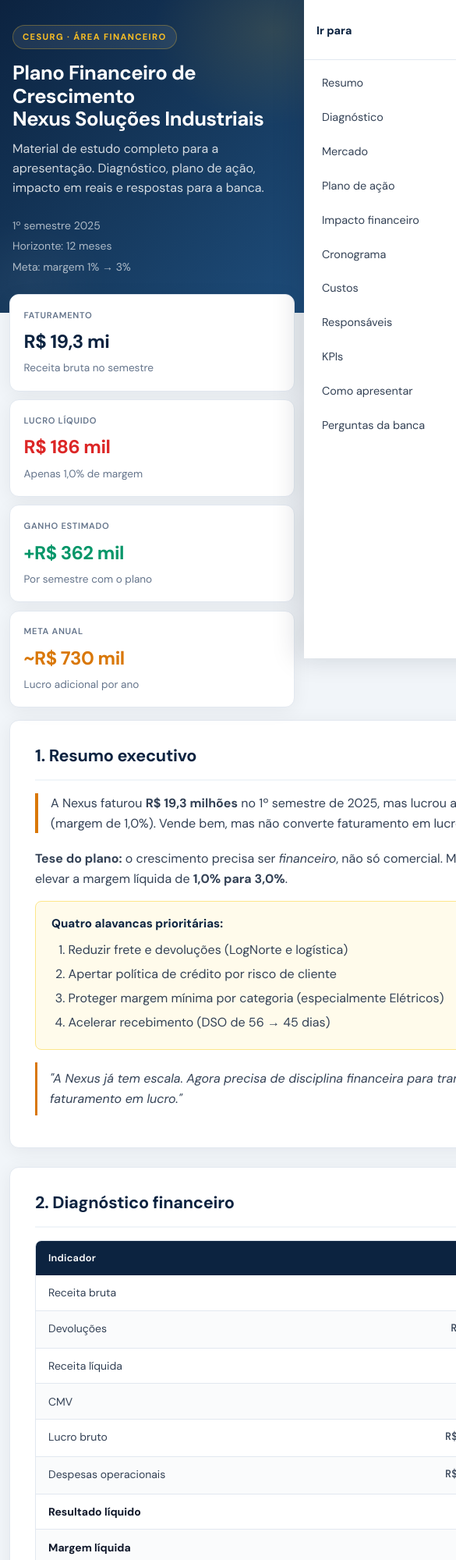
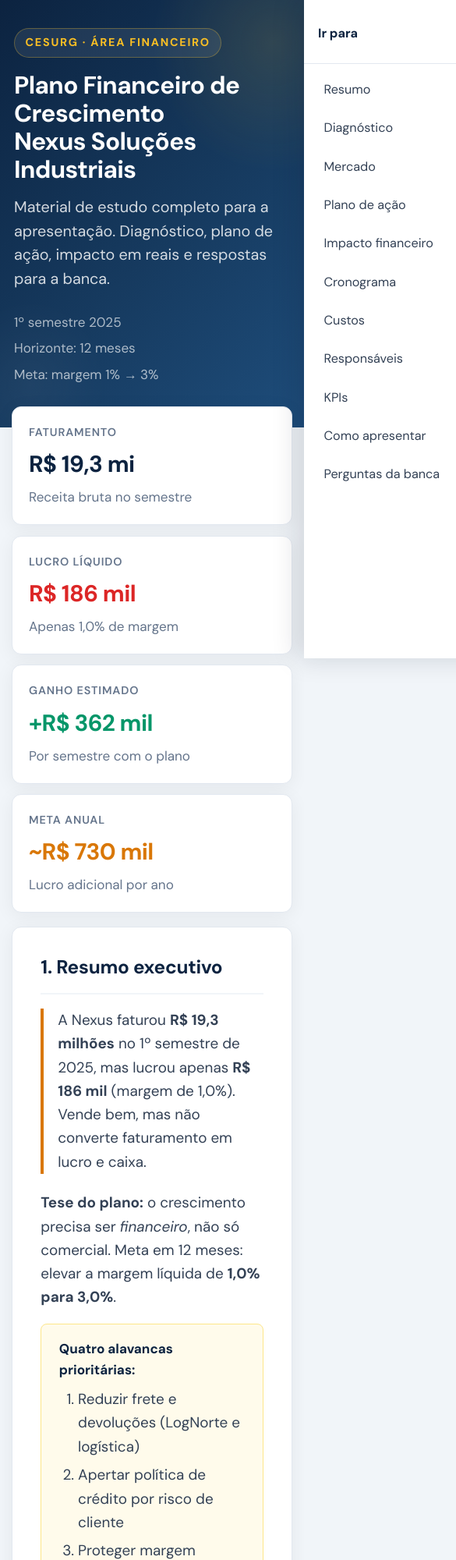
Before and after one commit to CristiancMartini/cesurg-financeiro, a plain HTML site: page index.html in a window 390 px wide. Shown: the top 2000 px of the page at 78% size, 585 px wide, since content can reach past the window. Drawn offline with Linux system fonts and the light colour scheme.

Commit message:
Fix mobile overflow with 100dvw constraint and larger fonts

```diff
--- a/chatbot.js
+++ b/chatbot.js
@@ -64,8 +64,9 @@
         transition: opacity 0.25s ease, transform 0.25s ease, visibility 0.25s;
         right: max(20px, env(safe-area-inset-right));
         bottom: calc(88px + env(safe-area-inset-bottom));
-        width: min(420px, calc(100vw - 40px));
-        height: min(620px, calc(100vh - 120px));
+        width: min(420px, calc(100dvw - 40px));
+        height: min(620px, calc(100dvh - 120px));
+        max-width: calc(100dvw - 40px);
         border-radius: 20px;
         box-shadow: 0 24px 64px rgba(12,35,64,0.28);
         border: 1px solid rgba(255,255,255,0.2);
@@ -211,16 +212,21 @@
 
       @media (max-width: 768px) {
         #nexus-chat-panel {
-          inset: 0; right: 0; bottom: 0;
-          width: 100%; height: 100%;
-          max-width: 100%; max-height: 100%;
+          inset: 0;
+          width: 100dvw;
+          height: 100dvh;
+          max-width: 100dvw;
+          max-height: 100dvh;
           border-radius: 0;
           transform: translateY(100%);
         }
         #nexus-chat-panel.open { transform: translateY(0); }
         #nexus-chat-toggle { width: 56px; height: 56px; }
-        .nexus-chat-bubble { font-size: 16px; }
-        #nexus-chat-suggestions { flex-wrap: nowrap; }
+        .nexus-chat-bubble { font-size: 17px; line-height: 1.6; }
+        #nexus-chat-header-text strong { font-size: 18px; }
+        #nexus-chat-header-text span { font-size: 14px; }
+        .nexus-suggestion { font-size: 14px; padding: 10px 16px; }
+        #nexus-chat-input { font-size: 17px; }
       }
     `;
     document.head.appendChild(css);
--- a/index.html
+++ b/index.html
@@ -2,7 +2,7 @@
 <html lang="pt-BR">
 <head>
   <meta charset="UTF-8">
-  <meta name="viewport" content="width=device-width, initial-scale=1.0">
+  <meta name="viewport" content="width=device-width, initial-scale=1.0, viewport-fit=cover">
   <meta name="description" content="Plano Financeiro de Crescimento — Nexus Soluções Industriais. Material de estudo para apresentação AIHub CESURG.">
   <title>Plano Financeiro Nexus — Material de Estudo</title>
   <link rel="preconnect" href="https://fonts.googleapis.com">
@@ -35,7 +35,11 @@
 
     *, *::before, *::after { box-sizing: border-box; }
 
-    html { scroll-behavior: smooth; }
+    html {
+      scroll-behavior: smooth;
+      overflow-x: clip;
+      max-width: 100dvw;
+    }
 
     body {
       margin: 0;
@@ -44,7 +48,22 @@
       line-height: 1.6;
       color: var(--ink);
       background: var(--bg);
+      overflow-x: clip;
+      max-width: 100dvw;
+      width: 100%;
     }
+
+    .hero,
+    .kpi-row,
+    .layout,
+    .content,
+    footer,
+    .mobile-nav {
+      max-width: 100dvw;
+      width: 100%;
+    }
+
+    .content { min-width: 0; }
 
     /* ── Header ── */
     .hero {
@@ -176,52 +195,128 @@
     }
 
     @media (max-width: 900px) {
-      html { -webkit-text-size-adjust: 100%; }
-      body { font-size: 17px; }
+      html {
+        -webkit-text-size-adjust: 100%;
+        font-size: 18px;
+      }
+
+      body { font-size: 1rem; }
+
       .layout {
         grid-template-columns: 1fr;
-        padding: 1rem 0.75rem 5.5rem;
+        padding: 1rem 0.85rem 5.5rem;
         gap: 1rem;
+        margin: 0;
       }
+
       .nav-side { display: none; }
-      .mobile-nav { display: flex; }
-      .hero { padding: 2rem 1rem 3rem; }
-      .hero h1 { font-size: 1.85rem; }
-      .hero-sub { font-size: 1rem; line-height: 1.55; }
+      .mobile-nav {
+        display: flex;
+        padding: 0.85rem 1rem;
+      }
+
+      .mobile-nav-title { font-size: 1.05rem; }
+
+      .hero {
+        padding: 2rem 1rem 3rem;
+        overflow-x: clip;
+      }
+
+      .hero h1 {
+        font-size: 2rem;
+        word-wrap: break-word;
+        overflow-wrap: anywhere;
+      }
+
+      .hero-sub { font-size: 1.1rem; line-height: 1.55; }
+      .hero-meta { font-size: 0.95rem; }
+      .badge { font-size: 0.8rem; }
+
       .kpi-row {
         margin-top: -1.5rem;
-        padding: 0 0.75rem;
-        grid-template-columns: repeat(2, 1fr);
-        gap: 0.65rem;
+        padding: 0 0.85rem;
+        grid-template-columns: repeat(2, minmax(0, 1fr));
+        gap: 0.75rem;
       }
-      .kpi { padding: 1.1rem; }
-      .kpi-label { font-size: 0.7rem; }
-      .kpi-value { font-size: 1.5rem; }
-      .kpi-note { font-size: 0.85rem; }
-      .content section { padding: 1.35rem 1rem; margin-bottom: 1rem; }
-      .content h2 { font-size: 1.3rem; }
-      .content h3 { font-size: 1.1rem; }
-      .content p, .content li { font-size: 1rem; }
-      .lead { font-size: 1.05rem; }
-      .slide-card { grid-template-columns: 1fr; gap: 0.75rem; padding: 1.1rem; }
-      .slide-num { width: 2.75rem; height: 2.75rem; font-size: 1rem; }
-      .slide-card h4 { font-size: 1rem; }
-      .slide-card p, .slide-card ul { font-size: 0.95rem; }
-      table { font-size: 0.9rem; min-width: 100%; }
-      thead th, tbody td { padding: 0.65rem 0.75rem; }
-      .frente { padding: 1.1rem; }
-      .frente h4 { font-size: 1rem; }
-      .frente p, .frente ul { font-size: 0.95rem; }
-      .faq summary { font-size: 1rem; padding: 1rem; }
-      .faq .answer { font-size: 0.95rem; }
-      footer { padding: 1.5rem 1rem 5.5rem; font-size: 0.85rem; }
+
+      .kpi {
+        padding: 1.15rem;
+        min-width: 0;
+      }
+
+      .kpi-label { font-size: 0.8rem; }
+      .kpi-value { font-size: 1.65rem; }
+      .kpi-note { font-size: 0.95rem; }
+
+      .content section {
+        padding: 1.35rem 1rem;
+        margin-bottom: 1rem;
+        min-width: 0;
+        overflow-x: clip;
+      }
+
+      .content h2 { font-size: 1.45rem; }
+      .content h3 { font-size: 1.2rem; }
+      .content p,
+      .content li,
+      .highlight-box { font-size: 1.05rem; }
+      .lead { font-size: 1.1rem; }
+
+      .slide-card {
+        grid-template-columns: 1fr;
+        gap: 0.75rem;
+        padding: 1.15rem;
+        min-width: 0;
+      }
+
+      .slide-num { width: 3rem; height: 3rem; font-size: 1.1rem; }
+      .slide-card h4 { font-size: 1.1rem; }
+      .slide-card p,
+      .slide-card ul { font-size: 1.05rem; }
+
+      table { font-size: 1rem; }
+
+      thead th {
+        font-size: 0.9rem;
+        white-space: normal;
+        padding: 0.7rem 0.65rem;
+      }
+
+      tbody td {
+        padding: 0.7rem 0.65rem;
+        word-break: break-word;
+        overflow-wrap: anywhere;
+      }
+
+      tbody td.num {
+        font-size: 0.95rem;
+        white-space: normal;
+      }
+
+      .tag { font-size: 0.8rem; }
+
+      .frente { padding: 1.15rem; min-width: 0; }
+      .frente h4 { font-size: 1.1rem; }
+      .frente p,
+      .frente ul,
+      .frente .meta { font-size: 1.05rem; }
+
+      .faq summary { font-size: 1.05rem; padding: 1rem; }
+      .faq .answer { font-size: 1.05rem; }
+
+      .checklist li { font-size: 1.05rem; }
+
+      footer {
+        padding: 1.5rem 1rem 5.5rem;
+        font-size: 0.95rem;
+        overflow-wrap: anywhere;
+      }
     }
 
-    @media (max-width: 400px) {
-      body { font-size: 16px; }
+    @media (max-width: 480px) {
       .kpi-row { grid-template-columns: 1fr; }
-      .hero h1 { font-size: 1.6rem; }
-      .hero-meta { flex-direction: column; gap: 0.25rem; }
+      .hero h1 { font-size: 1.75rem; }
+      .hero-meta { flex-direction: column; gap: 0.35rem; }
       .hero-meta span::before { content: none; margin: 0; }
     }
 
@@ -423,6 +518,8 @@
     /* ── Tables ── */
     .table-wrap {
       overflow-x: auto;
+      -webkit-overflow-scrolling: touch;
+      max-width: 100%;
       margin: 1rem 0;
       border: 1px solid var(--line);
       border-radius: var(--radius-sm);
@@ -430,6 +527,7 @@
 
     table {
       width: 100%;
+      max-width: 100%;
       border-collapse: collapse;
       font-size: 0.875rem;
     }
```
